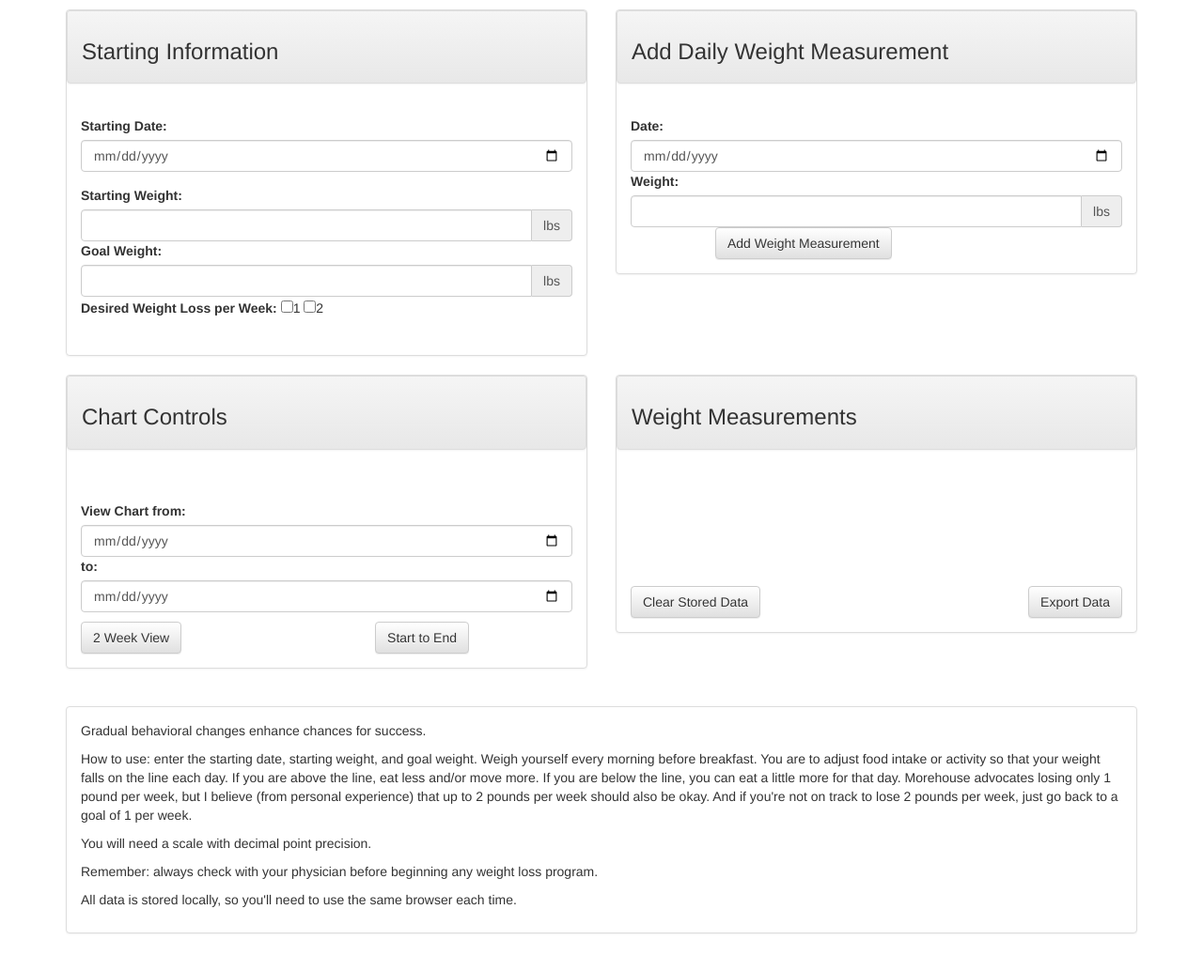
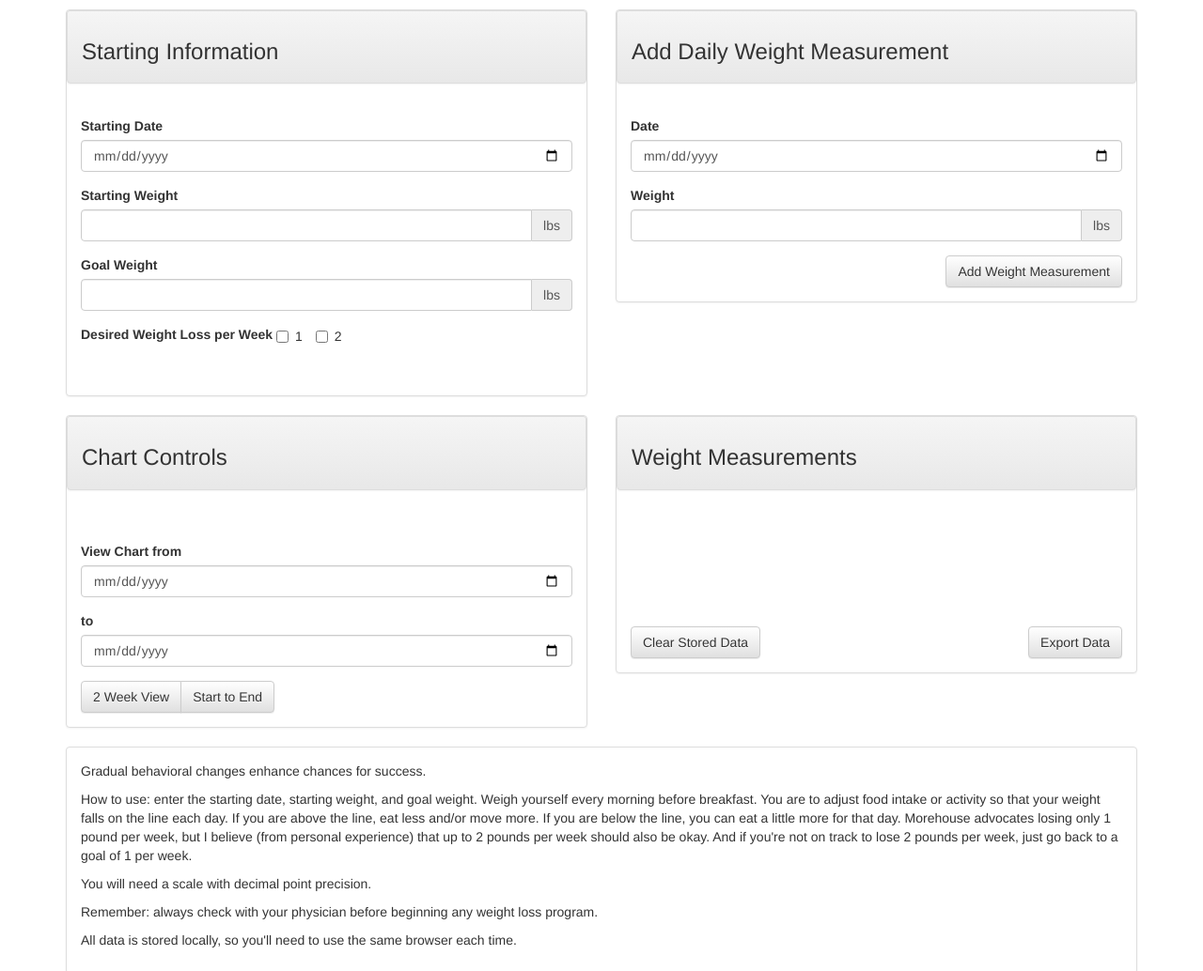
Before and after one commit to hkastler/apr2aw, a plain HTML site: page index.html in a window 1280 px wide. Shown: the part 640-1674 px from the top of the page at 94% size. Drawn offline with nearby package versions, Linux system fonts and the light colour scheme; a script that the page names is missing.

Commit message:
more look and feel changes
also typos fixed

```diff
--- a/css/main.css
+++ b/css/main.css
@@ -58,21 +58,6 @@ $pad: 20px;
   width: 100%;
   height: 600px;
 }
-.apr2aw-frm{
-	float: left;
-	width: 100%;
-}
-
-.wtMsrmt-frm {
-	width: 100%;
-}
-
-.frmCtrl label {display: inline-block; width: 140px; text-align: right; }
-.frmCtrl.rdo label{width:250px}
-
-#addWeightMeasurement{ align:right }
-
-.buttonPiece { margin-left:90px }
 
 .chartRange{ text-align: left; margin-bottom:20px}
 #resetRange{float:right;margin-right:110px;}
@@ -103,3 +88,8 @@ tr:nth-child(odd) {background: #FFF}
 	overflow-y: scroll;
 	height:100px;
 }
+
+
+#weightMeasurementsInfoTbody {
+	overflow-y: scroll;
+}
--- a/index.html
+++ b/index.html
@@ -39,7 +39,7 @@
     <div class="col-1">
 		<div id="apr2awChart" class="chart"></div>
     </div>
-
+	<hr/>
     <div class="container">
 
 	  <div class="row">
@@ -47,30 +47,34 @@
 			<div class="panel panel-default">
 			<div class="panel panel-heading"><h3>Starting Information</h3></div>
 			<div class="panel-body">
-			<form id="apr2awFrm" name="apr2awFrm" class="apr2aw-frm">
+			<form id="apr2awFrm" name="apr2awFrm">
 				<div class="form-group">
-					<label for="startingDate" class="control-label">Starting Date:</label>
+					<label for="startingDate" class="control-label">Starting Date</label>
 					<input type="date" name="startingDate" id="startingDate" onchange="drawChart()" class="form-control"/>
 				</div>
-				<div class="from-group">
-					<label for="startingWeight">Starting Weight:</label>
+				<div class="form-group" >
+					<label for="startingWeight">Starting Weight</label>
 					<div class="input-group">
-						<input type="number" name="startingWeight" id="startingWeight" size="3" maxlength="3" class="form-control"/ />
+						<input type="number" name="startingWeight" id="startingWeight" size="3" maxlength="3" class="form-control" />
 						<span class="input-group-addon" id="startingWeight-addon">lbs</span>
 					</div>
 				</div>
-				<div class="from-group">
-					<label for="goalWeight" class="control-label">Goal Weight:</label>
+				<div class="form-group">
+					<label for="goalWeight" class="control-label">Goal Weight</label>
 					<div class="input-group">
 						<input type="number" name="goalWeight" id="goalWeight" size="3" maxlength="3" class="form-control"/>
 						<span class="input-group-addon" id="goalWeight-addon">lbs</span>
 					</div>
 				</div>
-				<div class="from-group rdo">
-					<label for="weightLossPerWeek">Desired Weight Loss per Week:</label>
+				<div class="form-group">
+					<label for="weightLossPerWeek">Desired Weight Loss per Week</label>
 					<!--input type="checkbox" name="weightLossPerWeek" id="weightLossPerWeek" value=".5" onchange="drawChart()"/>.5 -->
-					<input type="checkbox" name="weightLossPerWeek" id="weightLossPerWeek" value="1" onchange="drawChart()"/>1
+					<div class="checkbox-inline">
+					<input  type="checkbox" name="weightLossPerWeek" id="weightLossPerWeek" value="1" onchange="drawChart()"/>1
+					</div>
+					<div class="checkbox-inline" >
 					<input type="checkbox" name="weightLossPerWeek" id="weightLossPerWeek" value="2" onchange="drawChart()"/>2
+					</div>
 				</div>
 				<input type="hidden" name="timeUnit" id="timeUnit" value="dt"/>
 				<!--<label for="timeUnit">Show:</label>
@@ -89,19 +93,19 @@
 				<div class="panel panel-heading"><h3>Add Daily Weight Measurement</h3></div>
 				<div class="panel-body">
 					<div id="divWeightMeasurementFrm">
-						<form id="weightMeasurementFrm" name="weightMeasurementFrm" class="wtMsrmt-frm">
-							<div class="from-group">
-								<label for="startingDate" class="control-label">Date:</label>
-								<input type="date" name="weighDate" id="weighDate" class="form-control"/>
+						<form id="weightMeasurementFrm" name="weightMeasurementFrm" class="form">
+							<div class="form-group">
+								<label for="startingDate" class="control-label">Date</label>
+								<input type="date" name="weighDate" id="weighDate" class="form-control" />
 							</div>
-							<div class="from-group">
-								<label for="weight" class="control-label">Weight:</label>
+							<div class="form-group">
+								<label for="weight" class="control-label">Weight</label>
 								<div class="input-group">
-									<input type="number" name="weightMeasurement" id="weightMeasurement" step="any" class="form-control"//>
+									<input type="number" name="weightMeasurement" id="weightMeasurement" step="any" class="form-control" />
 									<span class="input-group-addon" id="dailyWeight-addon">lbs</span>
 								</div>
 							</div>
-							<div class="buttonPiece">
+							<div class="btn-group pull-right">
 								<input type="button" value="Add Weight Measurement" id="addWeightMeasurement" class="btn btn-default" >
 							</div>
 						</form>
@@ -111,21 +115,25 @@
 		</div>
 	  </div>
 	  <div class="row">
-		<div class="col-md-6 chartRange">
+		<div class="col-md-6">
 			<div class="panel panel-default">
 				<div class="panel panel-heading"><h3>Chart Controls</h3></div>
 				<div class="panel-body">
 					<div id="timeRecap"></div>
 					<br/>
 					<form id="chartRangeFrm" name="chartRangeFrm" class="form">
+						<div class="form-group">
+							<label for="dayRangeStartDate" class="control-label">View Chart from</label>
+							<input id="dayRangeStartDate" type="date" value="" class="form-control"/>
+						</div>
+						<div class="form-group">
+							<label for="dayRangeEndDate" class="control-label"> to</label>
+							<input id="dayRangeEndDate"  type="date" value="" class="form-control">
+						</div>
 
-			<label for="dayRangeStartDate" class="control-label">View Chart from:</label>
-			<input id="dayRangeStartDate" type="date" value="" class="form-control"/>
-			<label for="dayRangeEndDate" class="control-label"> to:</label>
-			<input id="dayRangeEndDate"  type="date" value="" class="form-control">
+						<div class="btn-group">
+							<input type="button" id="twoWeekView" value="2 Week View" class="btn btn-default"/>
 
-			<div id="chartBtns">
-				<input type="button" id="twoWeekView" value="2 Week View" class="btn btn-default"/>
 							<input type="button" id="resetRange" value="Start to End" class="btn btn-default"/>
 						</div>
 					</form>
--- a/js/main.js
+++ b/js/main.js
@@ -31,7 +31,7 @@ function drawChart() {
 	var numberOfDays = numberOfWeeks * 7
 
 	var startingDate = startingDateObj.value;
-	startingDate += " 00:00:00"
+	startingDate += " 00:00:00";
 
 	var strtDt = new Date(startingDate);
 	if(strtDt == 'Invalid Date'){
--- a/js/wms.js
+++ b/js/wms.js
@@ -48,7 +48,7 @@ function getWeightMeasurements(){
 }
 
 function weightMeasurementHtml(weightMeasurements){
-	var html= "<table class='table table-striped'><thead ><tr><th>Date</th><th>Weight</th></tr></thead>";
+	var html= "<table class='table table-striped'><thead ><tr id='header-row' ><th>Date</th><th>Weight</th></tr></thead><tbody id='weightMeasurementsInfoTbody'>";
 	Object.keys(weightMeasurements)
 		.sort(function (a, b) {
 				var dateA = new Date(a);
@@ -60,7 +60,7 @@ function weightMeasurementHtml(weightMeasurements){
 						var dateParts = wm.split("-");
 						html += "<tr class=\"wmtr\" onclick=\" fillWMForm('" + wm + "'," + weightMeasurements[wm] + ")\"><td>"+ dateParts[1] + "/" + dateParts[2] + "/" + dateParts[0] +"</td><td>" + weightMeasurements[wm] + "</td></tr>"
 					});
-	html += "</table>"
+	html += "</tbody></table>"
 	return html;
 }
 
```
Lines whose indentation alone changed are shown as unchanged.
